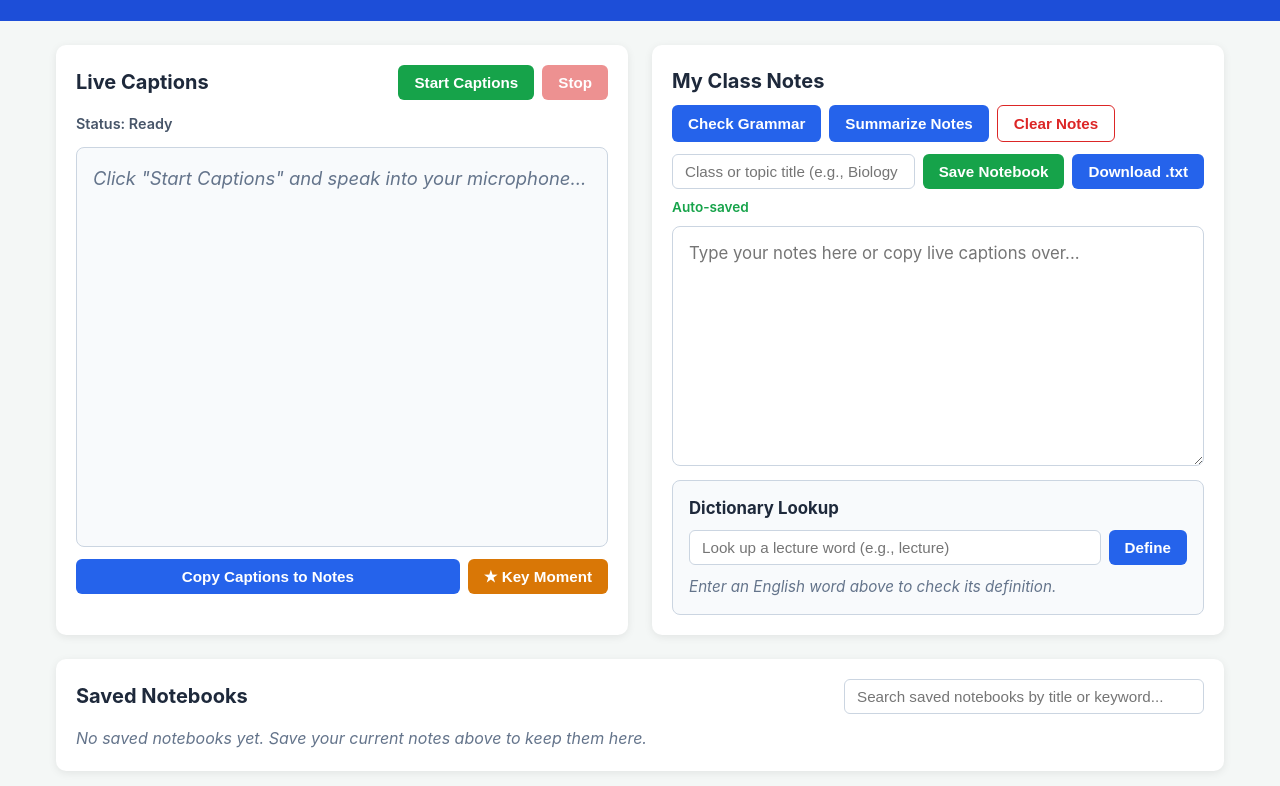
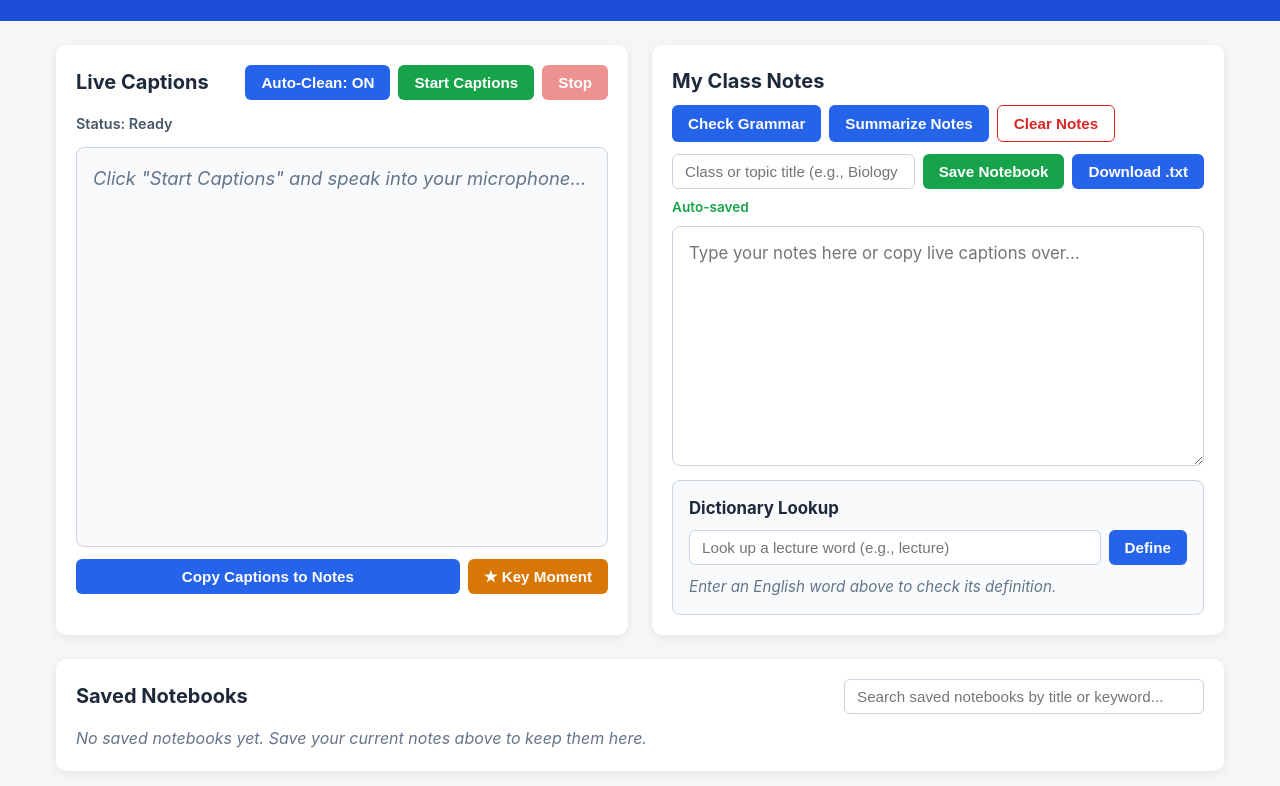
Before and after one commit to jonah1521/Live-Caption, a plain HTML site: page index.html in a window 1280 px wide. Shown: the part 100-886 px from the top of the page. Drawn offline with Linux system fonts and the light colour scheme.

Commit message:
Add auto-clean toggle button to live captions section
Added auto-clean toggle button for captions.

```diff
--- a/index.html
+++ b/index.html
@@ -19,6 +19,7 @@
         <div class="card-header">
             <h2>Live Captions</h2>
             <div class="controls">
+                <button id="autocorrect-toggle-btn" class="btn secondary-inline" aria-pressed="true">Auto-Clean: ON</button>
                 <button id="start-btn" class="btn primary">Start Captions</button>
                 <button id="stop-btn" class="btn danger" disabled>Stop</button>
             </div>
```
